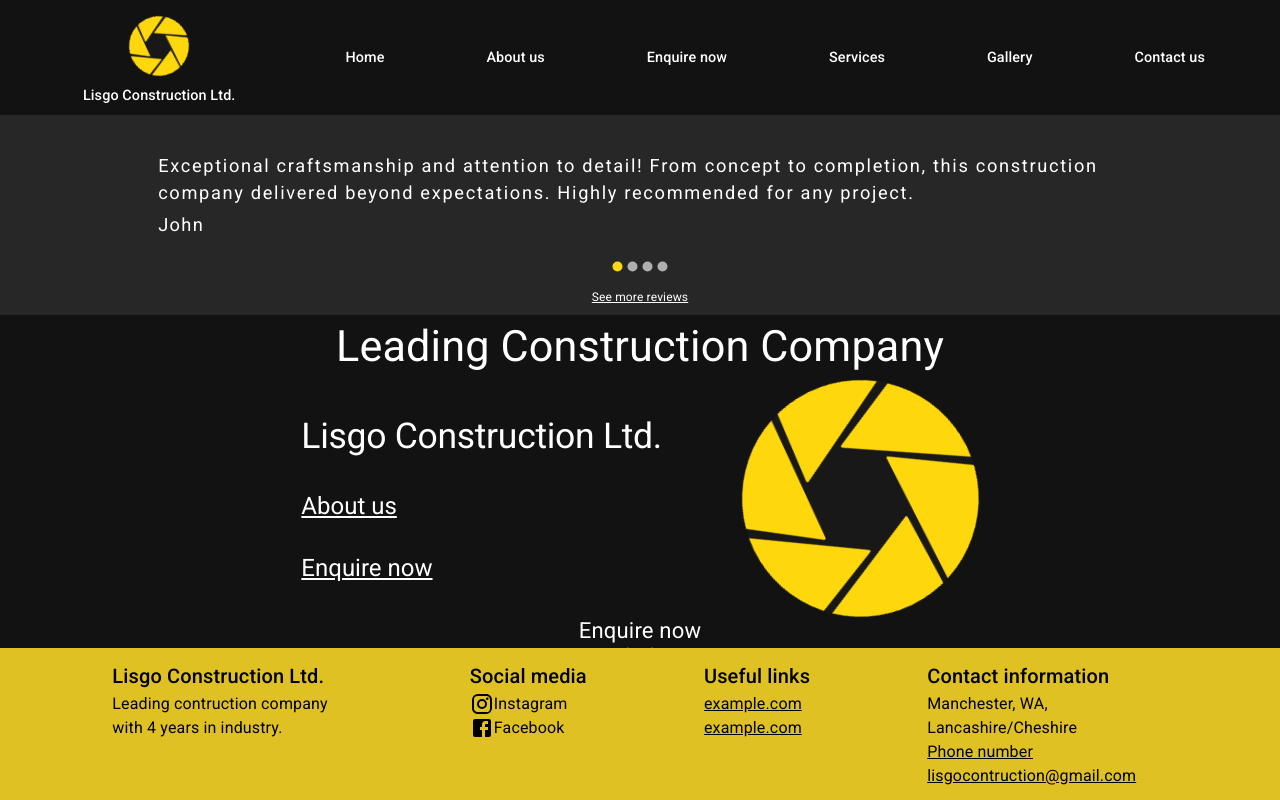
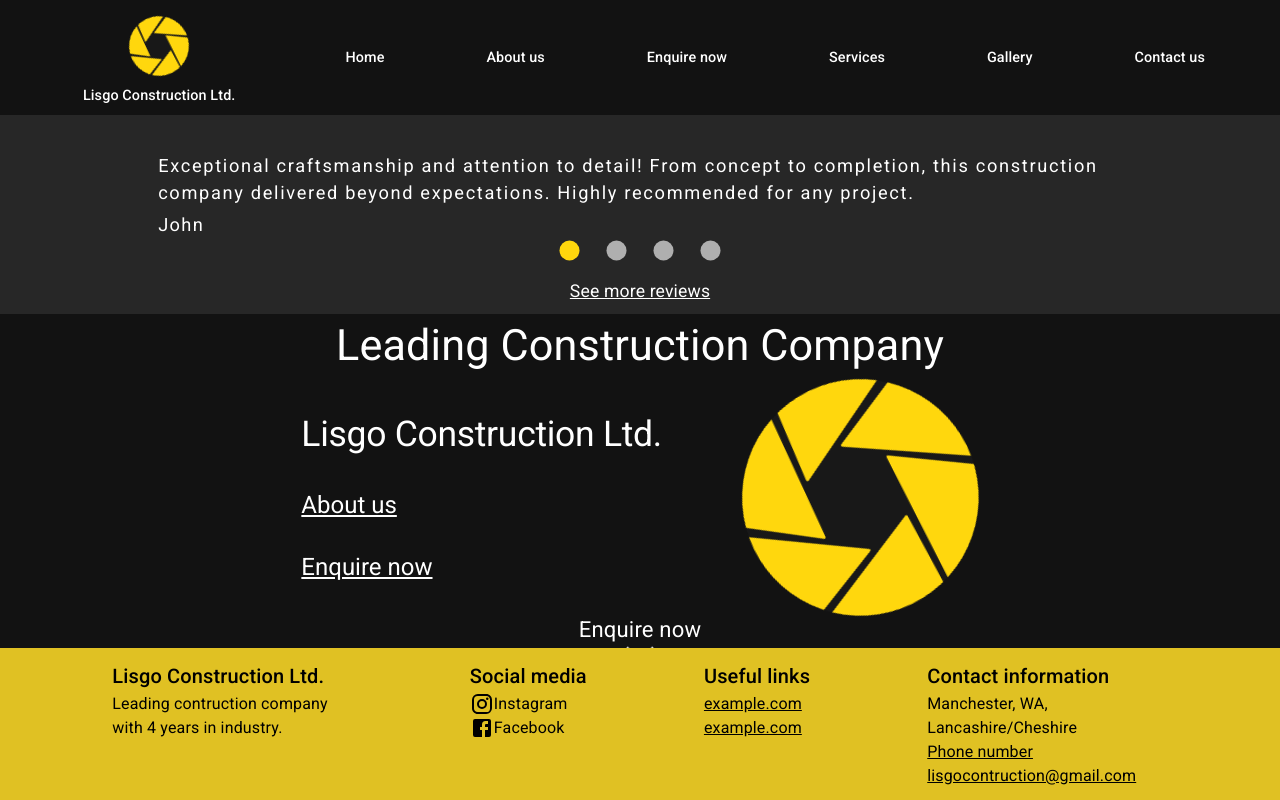
Before and after one commit to taldav8598/LisgoConstructionLtdWebsite, a React (Vite) app in the folder client/: page / in a window 1280 px wide. Shown: the top 800 px of the page. Built offline with nearby package versions, Linux system fonts and the light colour scheme; no server answers.

Commit message:
fix: to carousel indicator icon size for increased accessibility

```diff
--- a/client/src/ContactUs.jsx
+++ b/client/src/ContactUs.jsx
@@ -16,21 +16,21 @@ export default function ContactUs() {
         <Typography variant="h1">Contact Us</Typography>
         <Grid container className="contact-us-grid">
           <Grid size={10} className="contact-us-item-container">
-            <div className="email-container" aria-label="Email">
+            <div className="email-container">
               <EmailIcon className="email-icon" aria-label="Email icon" />
             </div>
             <Typography variant="h2">Email</Typography>
             <Typography variant="body">lisgoconstruction@gmail.com</Typography>
           </Grid>
           <Grid size={10} className="contact-us-item-container">
-            <div className="phone-no-container" aria-label="Phone number">
+            <div className="phone-no-container">
               <LocalPhoneIcon className="phone-icon" aria-label="Phone icon" />
             </div>
             <Typography variant="h2">Phone</Typography>
             <Typography variant="body">07732 107825</Typography>
           </Grid>
           <Grid size={10} className="contact-us-item-container">
-            <div className="facebook-container" aria-label="Facebook">
+            <div className="facebook-container">
               <FacebookIcon
                 className="facebook-icon"
                 aria-label="Facebook icon"
@@ -45,7 +45,7 @@ export default function ContactUs() {
             </Link>
           </Grid>
           <Grid size={10} className="contact-us-item-container">
-            <div className="location-on-container" aria-label="Location">
+            <div className="location-on-container">
               <LocationOnIcon
                 className="location-on-icon"
                 aria-label="Location icon"
--- a/client/src/EnquireNow.css
+++ b/client/src/EnquireNow.css
@@ -33,7 +33,7 @@
 
 #enquire > div > div > h1 {
   font-weight: 400;
-  margin: 0.75rem 0 0 0;
+  margin: 2rem 0 0 0;
 }
 
 #enquire > div > div > span {
--- a/client/src/Home.css
+++ b/client/src/Home.css
@@ -61,7 +61,7 @@
 }
 
 #home > div.ReviewContainer > div > div.css-1m9128y {
-  margin-top: 3rem;
+  margin-top: 2rem;
 }
 #home > div.ReviewContainer > a {
   display: flex;
@@ -83,6 +83,11 @@
 
 .Carousel > :nth-child(4) > button:active {
   color: yellow;
+}
+
+#home > div.ReviewContainer > a {
+  font-size: 1.1rem !important;
+  margin-top: 1rem;
 }
 
 @keyframes rotate {
--- a/client/src/Home.jsx
+++ b/client/src/Home.jsx
@@ -35,6 +35,12 @@ export default function Home() {
           activeIndicatorIconButtonProps={{
             style: {
               color: "#ffd70d",
+            },
+          }}
+          indicatorIconButtonProps={{
+            style: {
+              scale: "2",
+              margin: "0 1rem",
             },
           }}
           interval={7500}
```
